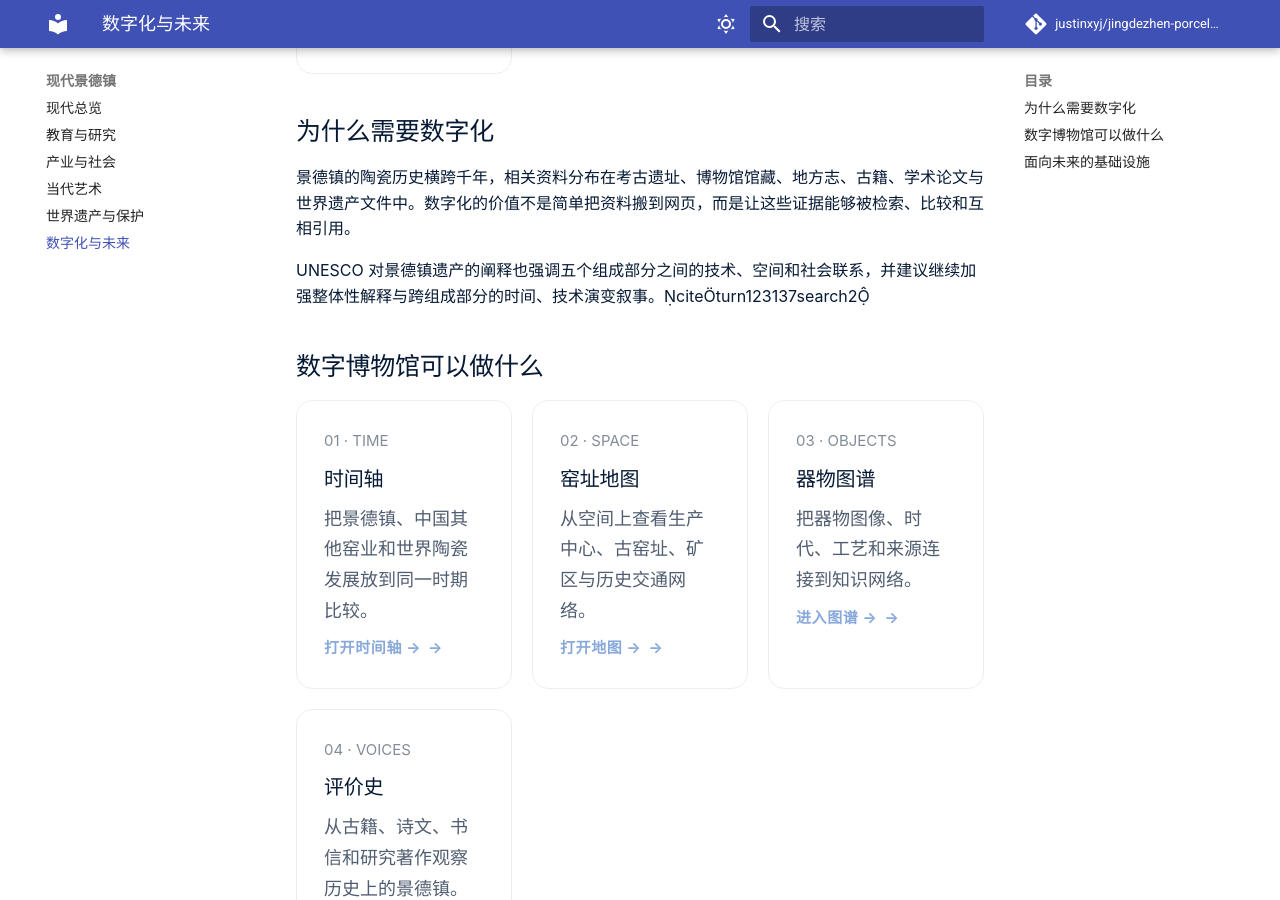
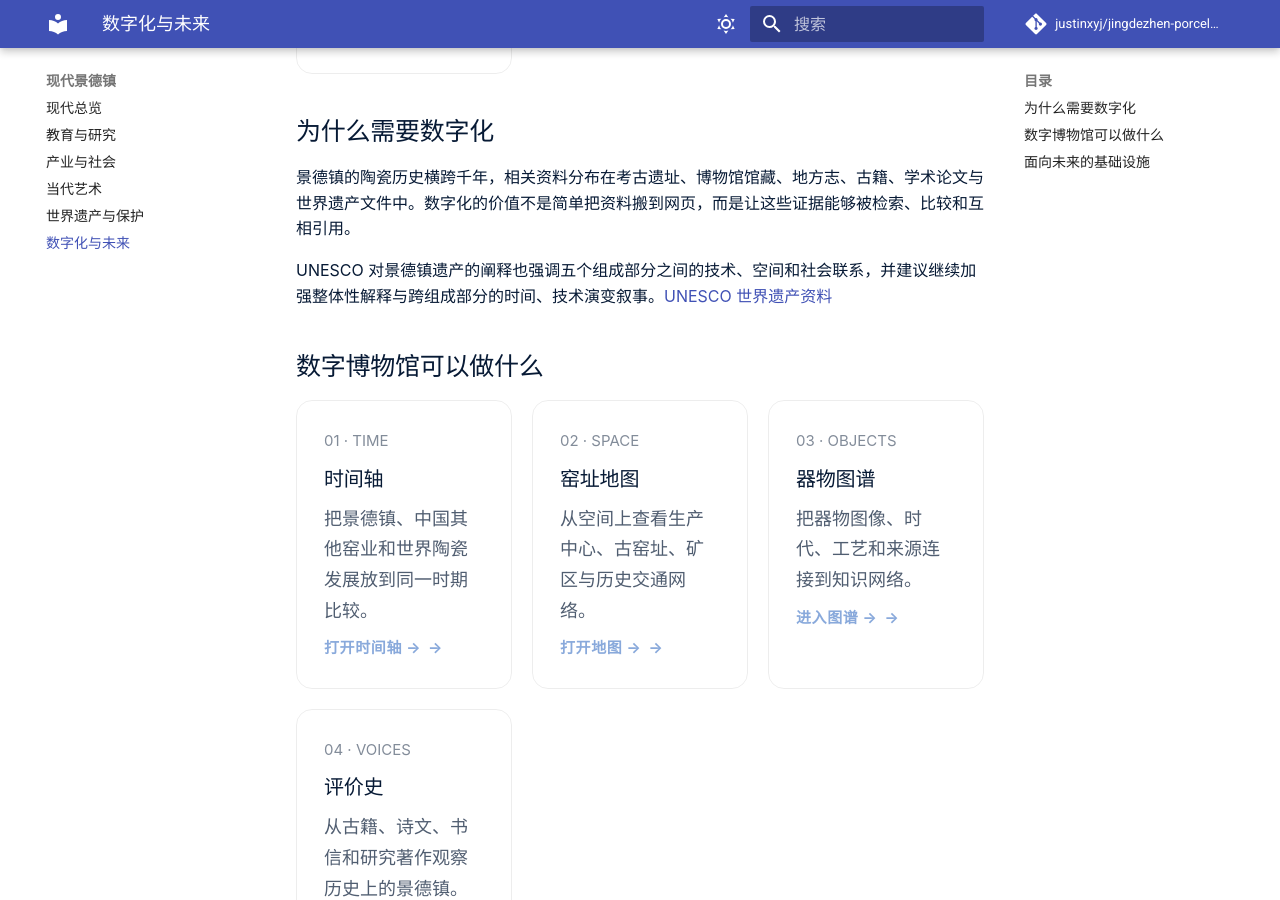
Before and after one commit to justinxyj/jingdezhen-porcelain-wiki, an MkDocs documentation site: the page built from docs/contemporary/future.md, in a window 1280 px wide and 900 px high, scrolled down 1543 px. Built offline with MkDocs 1.6.1 and Material for MkDocs 9.7.7, drawn with Linux system fonts in a browser that asks for light colours; a script that is not in the unit is left out; comment, search, counter and statistics services are not loaded.

Commit message:
fix: remove broken inline citation artifacts

```diff
--- a/docs/contemporary/future.md
+++ b/docs/contemporary/future.md
@@ -20,7 +20,7 @@
 
 景德镇的陶瓷历史横跨千年，相关资料分布在考古遗址、博物馆馆藏、地方志、古籍、学术论文与世界遗产文件中。数字化的价值不是简单把资料搬到网页，而是让这些证据能够被检索、比较和互相引用。
 
-UNESCO 对景德镇遗产的阐释也强调五个组成部分之间的技术、空间和社会联系，并建议继续加强整体性解释与跨组成部分的时间、技术演变叙事。citeturn123137search2
+UNESCO 对景德镇遗产的阐释也强调五个组成部分之间的技术、空间和社会联系，并建议继续加强整体性解释与跨组成部分的时间、技术演变叙事。[UNESCO 世界遗产资料](https://whc.unesco.org/en/list/1765/)
 
 ## 数字博物馆可以做什么
 
```
